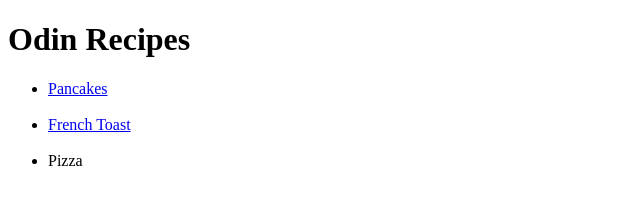
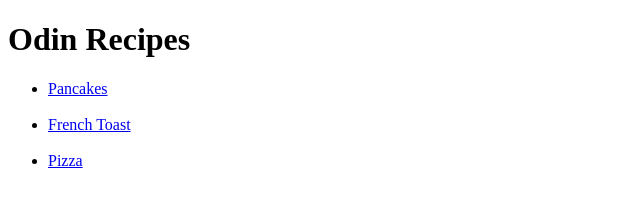
Before and after one commit to l1emant/odin-recipes, a plain HTML site: page index.html in a window 1280 px wide. Shown: the full height of the page, 0-640 px from the left. Drawn offline with Linux system fonts and the light colour scheme.

Commit message:
Fix pizza.html link

```diff
--- a/index.html
+++ b/index.html
@@ -16,7 +16,7 @@
       <br />
       <li><a href="../recipes/frenchtoast.html">French Toast</a></li>
       <br />
-      <li><a href="../recipes/pizza.html"></a>Pizza</li>
+      <li><a href="../recipes/pizza.html">Pizza</a></li>
     </ul>
   </body>
 </html>
```
